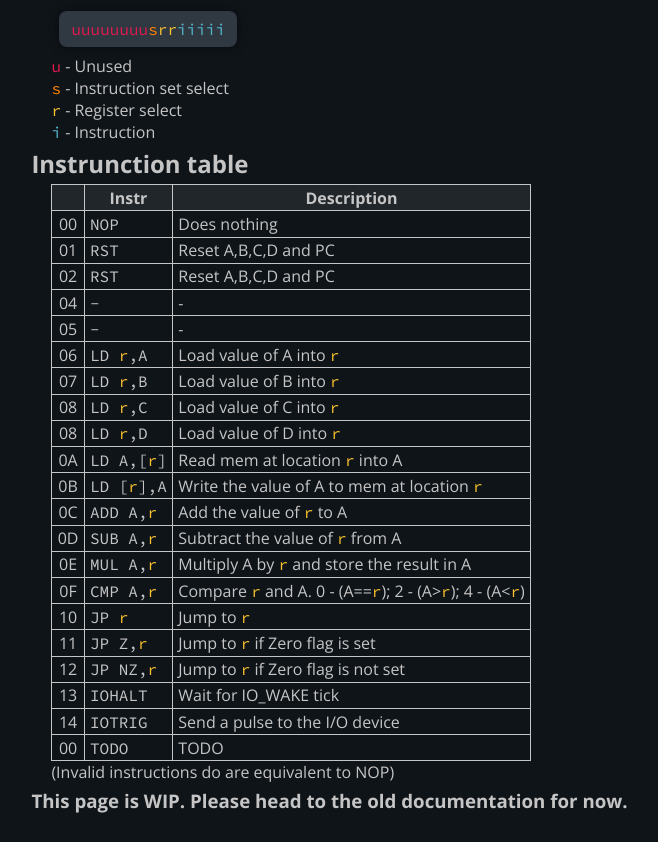
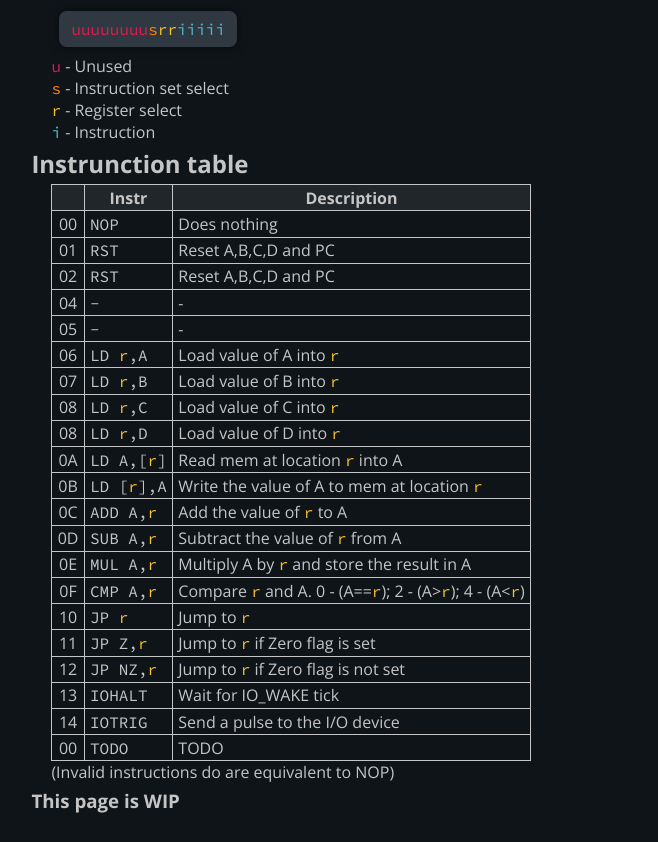
Before and after one commit to griffi-gh/C3, a plain HTML site: page docs/index.html in a window 1280 px wide. Shown: the part 671-1513 px from the top of the page, without its empty margins (215-873 px from the left). Drawn offline with Linux system fonts and the light colour scheme.

Commit message:
Update index.html

```diff
--- a/docs/index.html
+++ b/docs/index.html
@@ -213,7 +213,7 @@
 					</table>
 					(Invalid instructions do are equivalent to NOP)
 				</div>
-				<h3>This page is WIP. Please head to the old documentation for now.</h3>
+				<h3>This page is WIP</h3>
 			</div>
 		</main>
 	</body>
```
